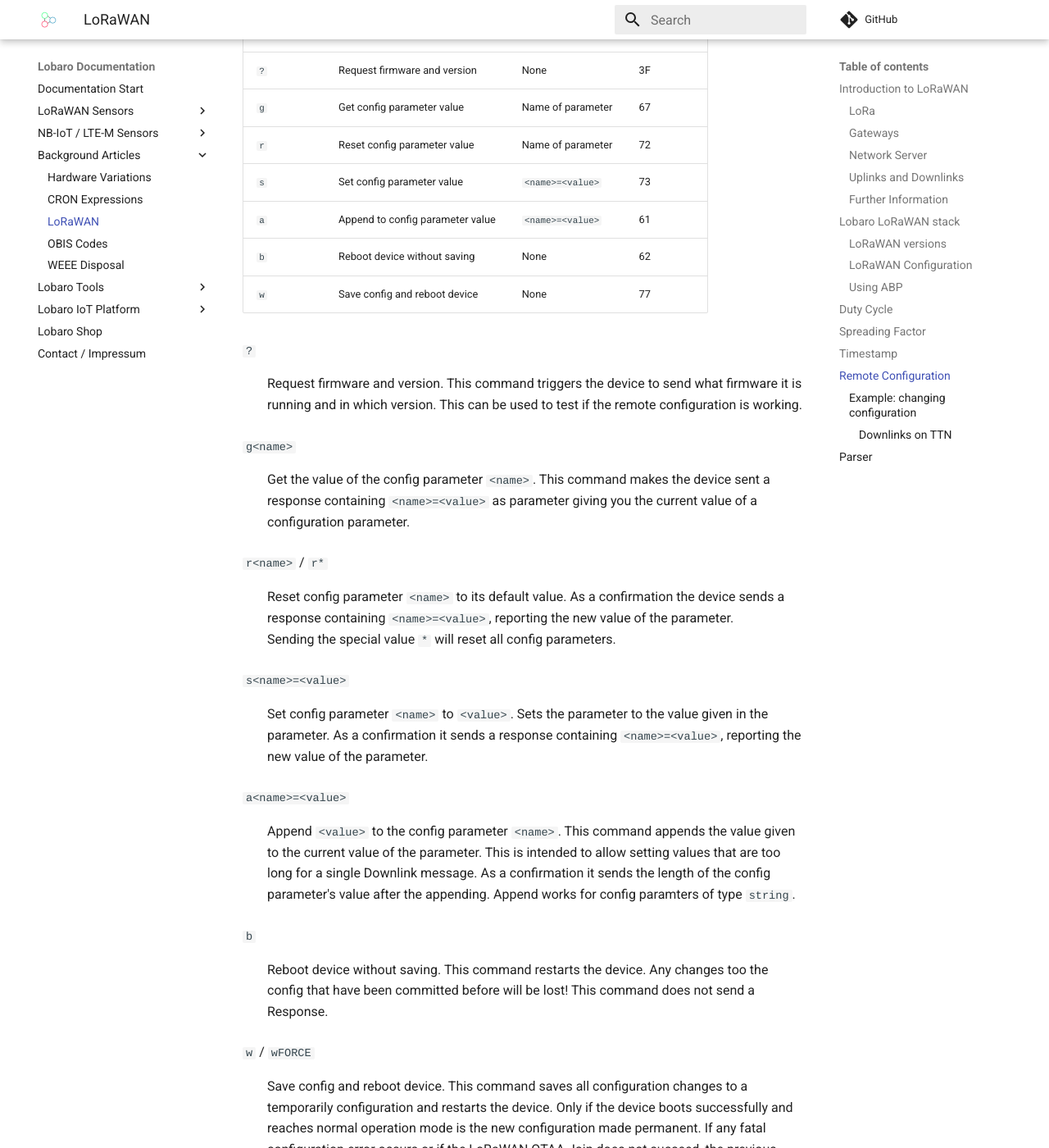
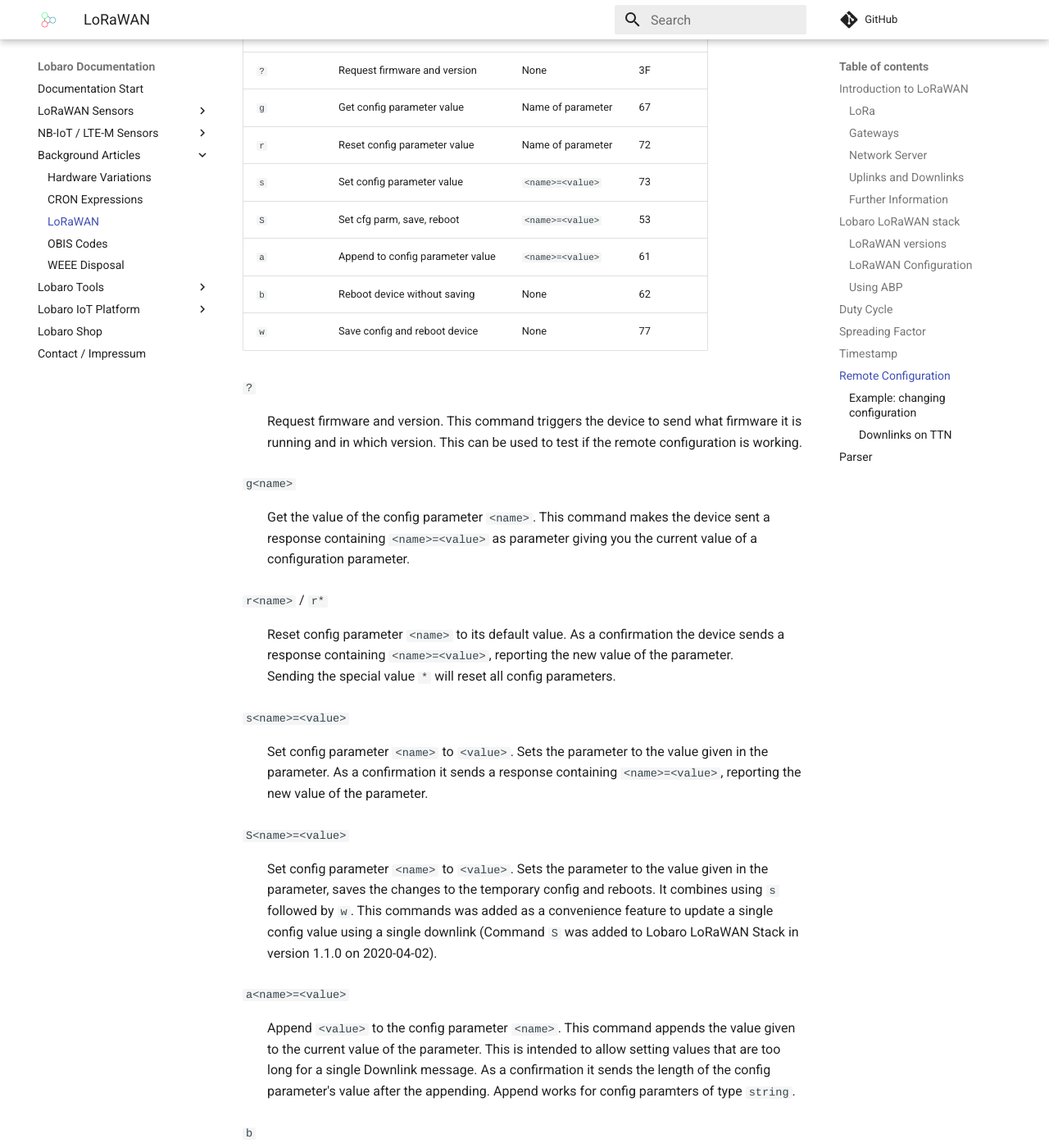
Before and after one commit to Lobaro/docs, an MkDocs documentation site: the page built from docs/background/lorawan.md, in a window 1280 px wide and 1400 px high, scrolled down 10466 px. Shown: the whole window at 82% size. Built offline with MkDocs 1.6.1 and Material for MkDocs 9.7.7, drawn with Linux system fonts in a browser that asks for light colours; a script that is not in the unit is left out; comment, search, counter and statistics services are not loaded.

Commit message:
Fix some remote config issues, add `S` cmd to manual

```diff
--- a/docs/background/lorawan.md
+++ b/docs/background/lorawan.md
@@ -413,6 +413,7 @@ failed attempts it will restore the previous configuration. This can take up to
 |`g` |Get config parameter value      |Name of parameter| 67    |
 |`r` |Reset config parameter value    |Name of parameter| 72    |
 |`s` |Set config parameter value      |`<name>=<value>` | 73    |
+|`S` |Set cfg parm, save, reboot      |`<name>=<value>` | 53
 |`a` |Append to config parameter value|`<name>=<value>` | 61    |
 |`b` |Reboot device without saving    |None             | 62    |
 |`w` |Save config and reboot device   |None             | 77    |
@@ -436,6 +437,13 @@ failed attempts it will restore the previous configuration. This can take up to
 :   Set config parameter `<name>` to `<value>`. Sets the parameter to the value given in the parameter.
     As a confirmation it sends a response containing `<name>=<value>`, reporting the new value of
     the parameter.
+
+`S<name>=<value>`
+:   Set config parameter `<name>` to `<value>`. Sets the parameter to the value given in the parameter,
+    saves the changes to the temporary config and reboots. It combines using `s` followed by `w`.
+    This commands was added as a convenience feature to update a single config value using a single
+    downlink (Command `S` was added to Lobaro LoRaWAN Stack in version 1.1.0 on 2020-04-02).
+
 
 `a<name>=<value>`
 :   Append `<value>` to the config parameter `<name>`. This command appends the value given to the
```
Also changed, not shown: docs/lorawan-sensors/gps-lorawan/firmware.md (+2 -2 lines), docs/lorawan-sensors/pressure-lorawan/firmware.md (+2 -2 lines), 4 other files.
